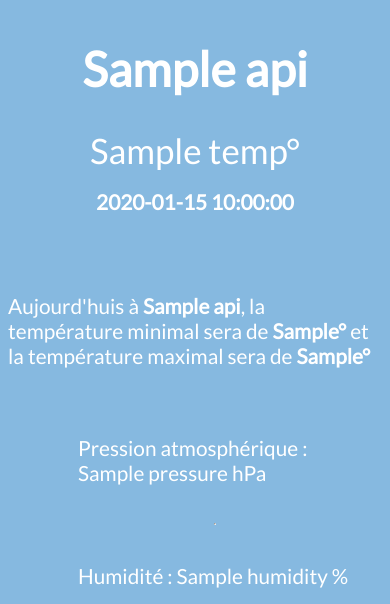
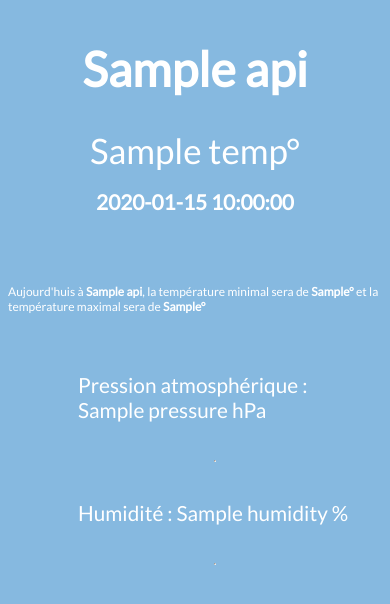
Before and after one commit to DimitriKft/exo_sf, a Symfony app: template templates/weather/index.html.twig in a window 390 px wide. Shown: the top 604 px of the page. Run offline with Twig, Linux system fonts and the light colour scheme; the template is opened without the code that fills it: most values are stand-ins (such as "Sample title", 1, 10 or a date in 2020); some libraries are stand-ins or nearby versions.

Commit message:
responsive texte weather day

```diff
--- a/public/css/style.css
+++ b/public/css/style.css
@@ -101,6 +101,11 @@ li
   footer
   {
     font-size: 10px;
+  }
+
+  .weatherDay
+  {
+    font-size: 12px;
   }
 
 }
--- a/templates/weather/index.html.twig
+++ b/templates/weather/index.html.twig
@@ -48,7 +48,7 @@
         </div>
       {% endif %}
       <p class="">{{  api.weather[0].description  | capitalize }}</p>
-      <p>Aujourd'huis à <b>{{ api.name }}</b>, la température minimal sera de <b>{{ api.main.temp_min }}°</b> et la température maximal sera de <b>{{ api.main.temp_max }}°</b></p>
+      <p class="weatherDay">Aujourd'huis à <b>{{ api.name }}</b>, la température minimal sera de <b>{{ api.main.temp_min }}°</b> et la température maximal sera de <b>{{ api.main.temp_max }}°</b></p>
       <ul class="list-group list-group-flush">
           <li class="list-group-item">Pression atmosphérique : {{ api.main.pressure }} hPa</li>
             <hr>
```
